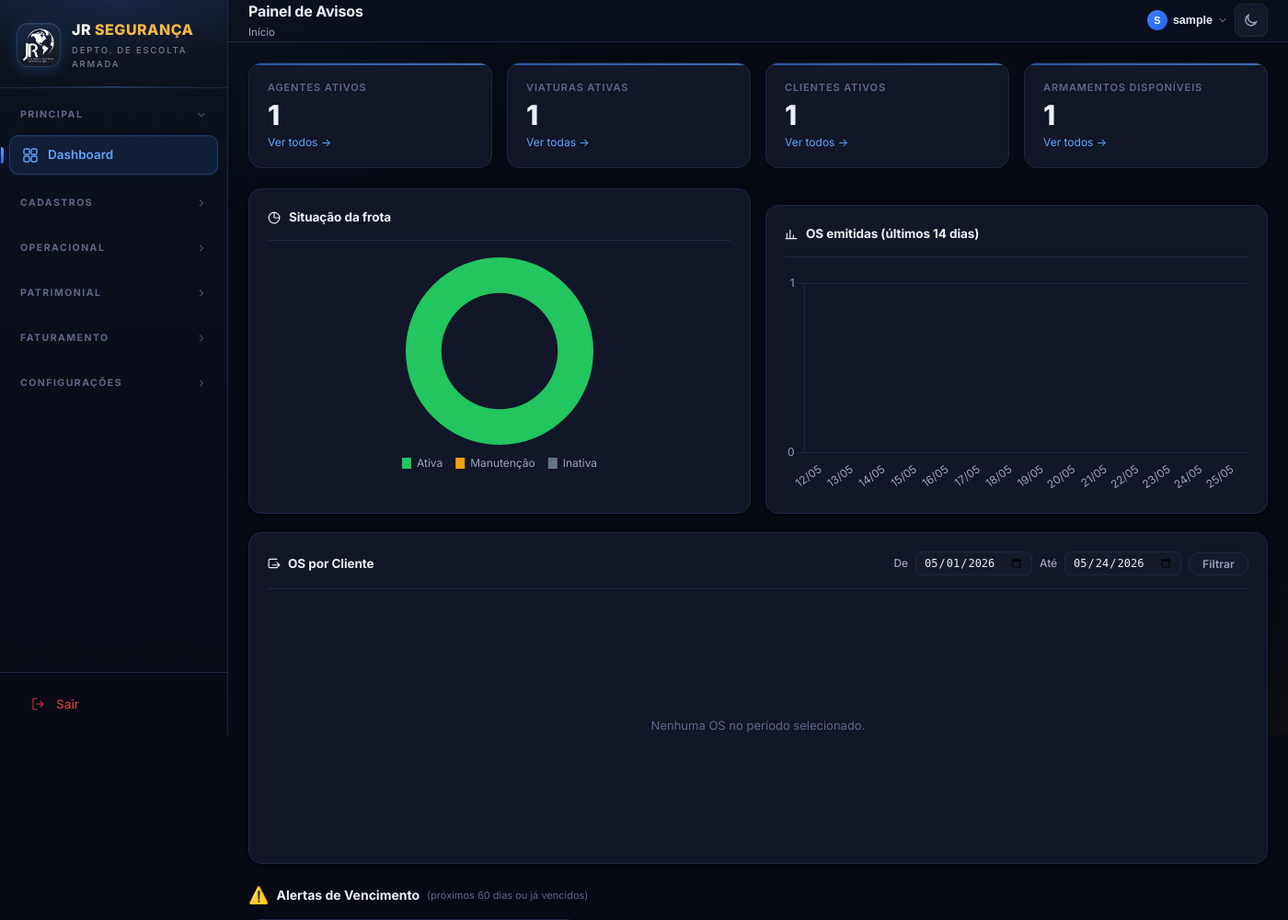
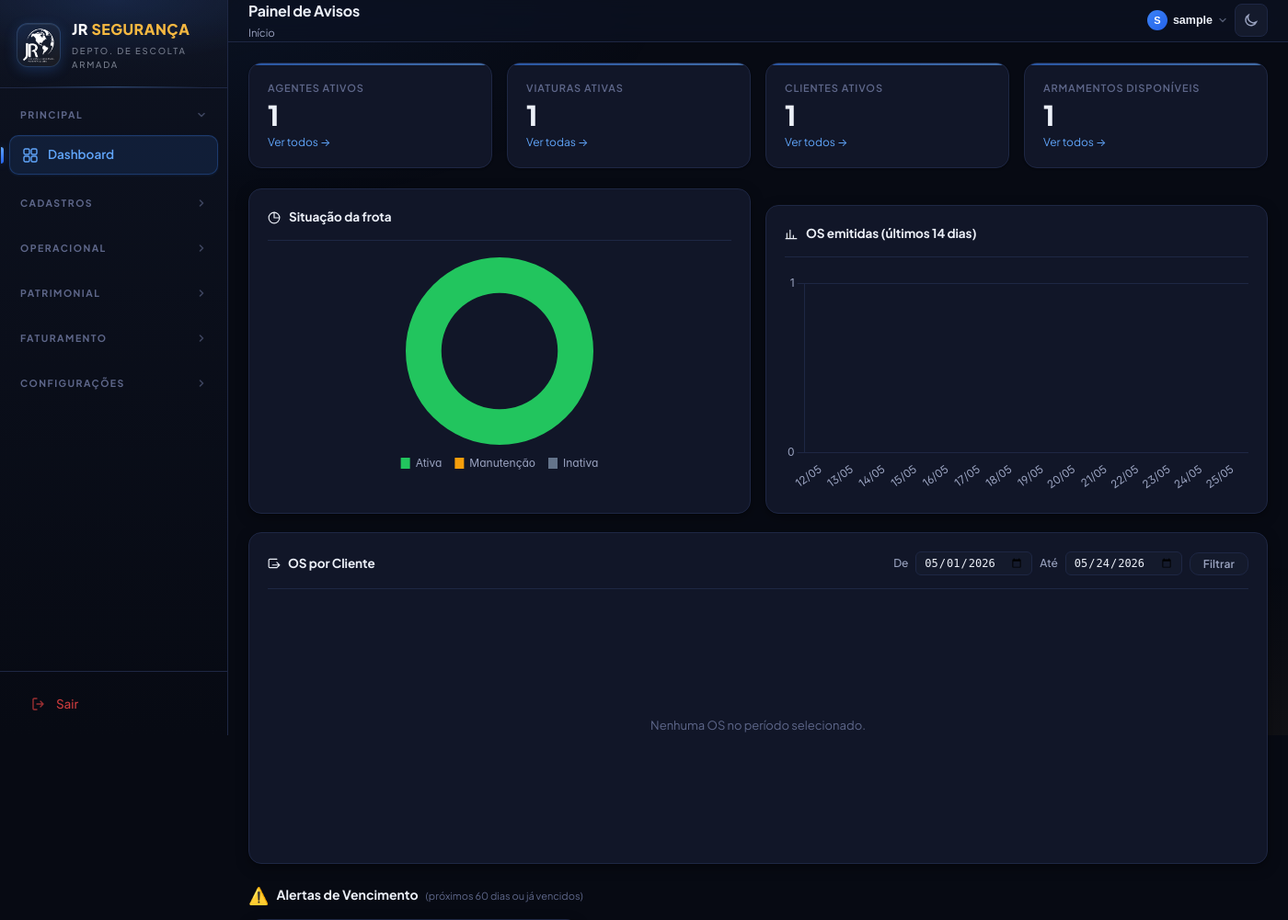
Before and after one commit to gr-blip/escolta-system, a Django app: page / in a window 1400 px wide. Shown: the top 1001 px of the page at 92% size. Run offline with Django 3.2, Linux system fonts and the light colour scheme; a user stored in the database is signed in; tables that the repository leaves empty hold one stand-in row (values such as "Sample post"); data that the repository does not hold is empty; parts of the project's set-up code (start-up, migrations or seed data) failed here and were passed over.

Commit message:
style: trocar fonte Inter por Plus Jakarta Sans
- Melhor legibilidade e peso visual para interfaces
- Atualizado em: base.html, style.css, os_print, os_email, login, omnilink_frota
- Pesos: 400, 500, 600, 700, 800

Co-Authored-By: OpenClaude (mimo-v2.5-pro) <openclaude@gitlawb.com>

```diff
--- a/cadastros/static/cadastros/style.css
+++ b/cadastros/static/cadastros/style.css
@@ -65,7 +65,7 @@
 
 html,body{height:100%}
 body{
-  font-family:'Inter','Segoe UI',system-ui,-apple-system,sans-serif;
+  font-family:'Plus Jakarta Sans','Segoe UI',system-ui,-apple-system,sans-serif;
   background:var(--bg);
   color:var(--text);
   font-size:14px;
@@ -114,7 +114,7 @@ body::before{
   background:linear-gradient(90deg,transparent,rgba(96,165,250,.35),transparent);
 }
 .sidebar-logo .brand{
-  font-family:'Inter',sans-serif;
+  font-family:'Plus Jakarta Sans','Segoe UI',system-ui,sans-serif;
   font-size:16px;font-weight:800;letter-spacing:.5px;
   color:#fff;text-transform:uppercase;
   background:none!important;-webkit-text-fill-color:unset!important;
--- a/cadastros/templates/cadastros/base.html
+++ b/cadastros/templates/cadastros/base.html
@@ -9,7 +9,7 @@
 
 <link rel="preconnect" href="https://fonts.googleapis.com">
 <link rel="preconnect" href="https://fonts.gstatic.com" crossorigin>
-<link href="https://fonts.googleapis.com/css2?family=Inter:wght@400;500;600;700;800&family=JetBrains+Mono:wght@400;500&display=swap" rel="stylesheet">
+<link href="https://fonts.googleapis.com/css2?family=Plus+Jakarta+Sans:wght@400;500;600;700;800&family=JetBrains+Mono:wght@400;500&display=swap" rel="stylesheet">
 <link rel="stylesheet" href="{% static 'cadastros/style.css' %}">
 
 {% block extra_css %}{% endblock %}
--- a/cadastros/templates/cadastros/login.html
+++ b/cadastros/templates/cadastros/login.html
@@ -14,7 +14,7 @@
   --text:#e8edf8;--text2:#9aaabf;--red:#ef4444;--red-bg:#2a0f0f;
 }
 html,body{width:100%;height:100%;overflow:hidden}
-body{background:var(--navy);color:var(--text);font-family:'Segoe UI',system-ui,sans-serif;min-height:100vh;display:flex;position:relative;cursor:none}
+body{background:var(--navy);color:var(--text);font-family:'Plus Jakarta Sans','Segoe UI',system-ui,sans-serif;min-height:100vh;display:flex;position:relative;cursor:none}
 
 /* CUSTOM CURSOR */
 .cursor{position:fixed;width:12px;height:12px;border-radius:50%;background:var(--cyan);pointer-events:none;z-index:9999;transform:translate(-50%,-50%);transition:transform .1s,opacity .2s;mix-blend-mode:screen;box-shadow:0 0 10px var(--cyan),0 0 20px var(--cyan)}
--- a/cadastros/templates/cadastros/omnilink_frota.html
+++ b/cadastros/templates/cadastros/omnilink_frota.html
@@ -9,7 +9,7 @@
 <script src="https://unpkg.com/leaflet@1.9.4/dist/leaflet.js"></script>
 <style>
 *{box-sizing:border-box;margin:0;padding:0}
-body{font-family:system-ui,-apple-system,sans-serif;background:#f7f7f5;color:#1a1a1a;font-size:13px;height:100vh;overflow:hidden}
+body{font-family:'Plus Jakarta Sans',system-ui,-apple-system,sans-serif;background:#f7f7f5;color:#1a1a1a;font-size:13px;height:100vh;overflow:hidden}
 
 /* ── Header ── */
 header{background:#fff;border-bottom:1px solid #e4e4de;padding:0 16px;height:52px;display:flex;align-items:center;justify-content:space-between;z-index:1000;position:relative;gap:12px}
--- a/cadastros/templates/cadastros/os_email.html
+++ b/cadastros/templates/cadastros/os_email.html
@@ -1,7 +1,7 @@
 <!DOCTYPE html>
 <html lang="pt-br">
 <head><meta charset="UTF-8"><title>OS-{{ os.numero }}</title></head>
-<body style="margin:0;padding:16px;background:#f1f3f8;font-family:Segoe UI,Arial,sans-serif;font-size:12px;color:#1a1d2e">
+<body style="margin:0;padding:16px;background:#f1f3f8;font-family:'Plus Jakarta Sans','Segoe UI',Arial,sans-serif;font-size:12px;color:#1a1d2e">
 
 <table width="680" cellpadding="0" cellspacing="0" style="border-collapse:collapse;margin:0 auto">
 
--- a/cadastros/templates/cadastros/os_print.html
+++ b/cadastros/templates/cadastros/os_print.html
@@ -17,7 +17,7 @@
   --radius:8px;--radius-lg:12px;
 }
 body{
-  font-family:'Segoe UI',system-ui,sans-serif;
+  font-family:'Plus Jakarta Sans','Segoe UI',system-ui,sans-serif;
   font-size:12px;
   background:var(--bg);
   color:var(--text);
```
